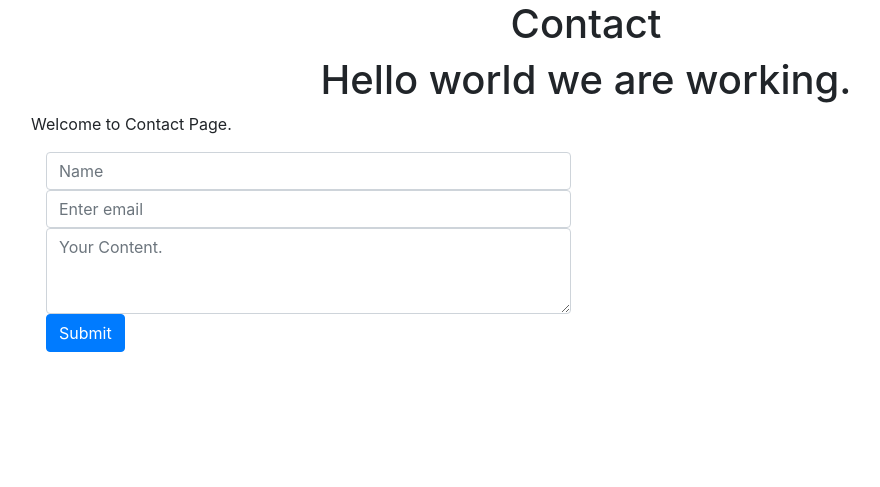
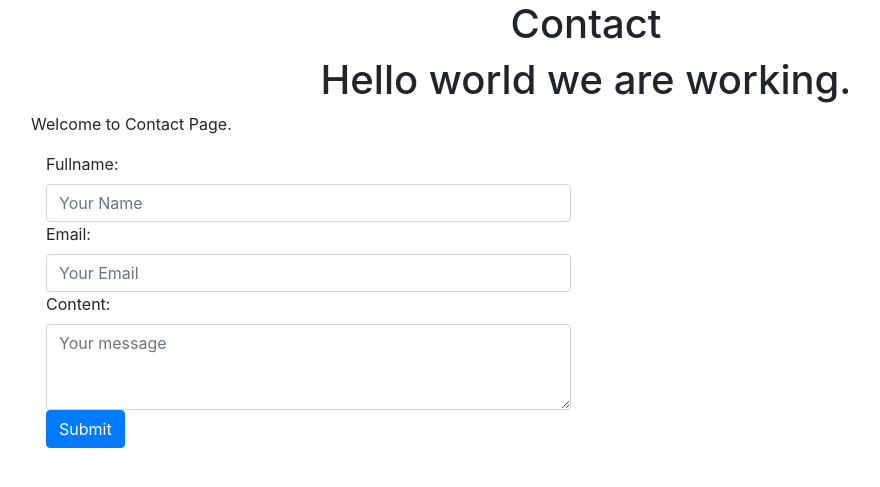
Before and after one commit to LakshyaKhatri/Django-Ecommerce, a Django app: page /contact/ in a window 1280 px wide. Shown: the top 487 px of the page, without its empty margins (54-934 px from the left). Run offline with Django 3.2, Linux system fonts and the light colour scheme; some libraries are stand-ins or nearby versions.

Commit message:
Replace HTML form with Django form in contact/view.html (Contact Page).

```diff
--- /dev/null
+++ b/src/ecommerce/forms.py
@@ -0,0 +1,29 @@
+from django import forms
+
+
+class ContactForm(forms.Form):
+    fullname = forms.CharField(
+        widget=forms.TextInput(
+            attrs={
+                "class": "form-control",
+                "placeholder": "Your Name"
+            }
+        )
+    )
+    email = forms.EmailField(
+        widget=forms.EmailInput(
+            attrs={
+                "class": "form-control",
+                "placeholder": "Your Email"
+            }
+        )
+    )
+    content = forms.CharField(
+        widget=forms.Textarea(
+            attrs={
+                "class": "form-control",
+                "placeholder": "Your message",
+                "rows": 3
+            }
+        )
+    )
--- a/src/ecommerce/views.py
+++ b/src/ecommerce/views.py
@@ -1,5 +1,6 @@
 from django.shortcuts import render
 from django.http import HttpResponse
+from .forms import ContactForm
 
 
 def home_page(request):
@@ -19,14 +20,16 @@ def about_page(request):
 
 
 def contact_page(request):
+    contact_form = ContactForm()
     context = {
         "title": "Contact",
-        "content": "Welcome to Contact Page."
+        "content": "Welcome to Contact Page.",
+        "form": contact_form
     }
-
-    print(request.POST.get('fullname'))
-    print(request.POST.get('email'))
-    print(request.POST.get('content'))
+    if request.method == "POST":
+        print(request.POST.get('fullname'))
+        print(request.POST.get('email'))
+        print(request.POST.get('content'))
 
     return render(request, "contact/view.html", context)
 
--- a/src/templates/contact/view.html
+++ b/src/templates/contact/view.html
@@ -20,10 +20,8 @@
     <div class='col'>
         <p>{{ content }}</p>
         <div class='col-sm-6 col-12'>
-        <form method='POST'> {% csrf_token %}
-            <input name="fullname" type="text" class="form-control" placeholder="Name">
-            <input name="email" type="email" class="form-control" placeholder="Enter email">
-            <textarea name="content" class="form-control" rows="3" placeholder="Your Content."></textarea>
+        <form method="POST"> {% csrf_token %}
+            {{ form }}
             <button type="submit" class="btn btn-primary">Submit</button>
         </form>
         </div>
```
